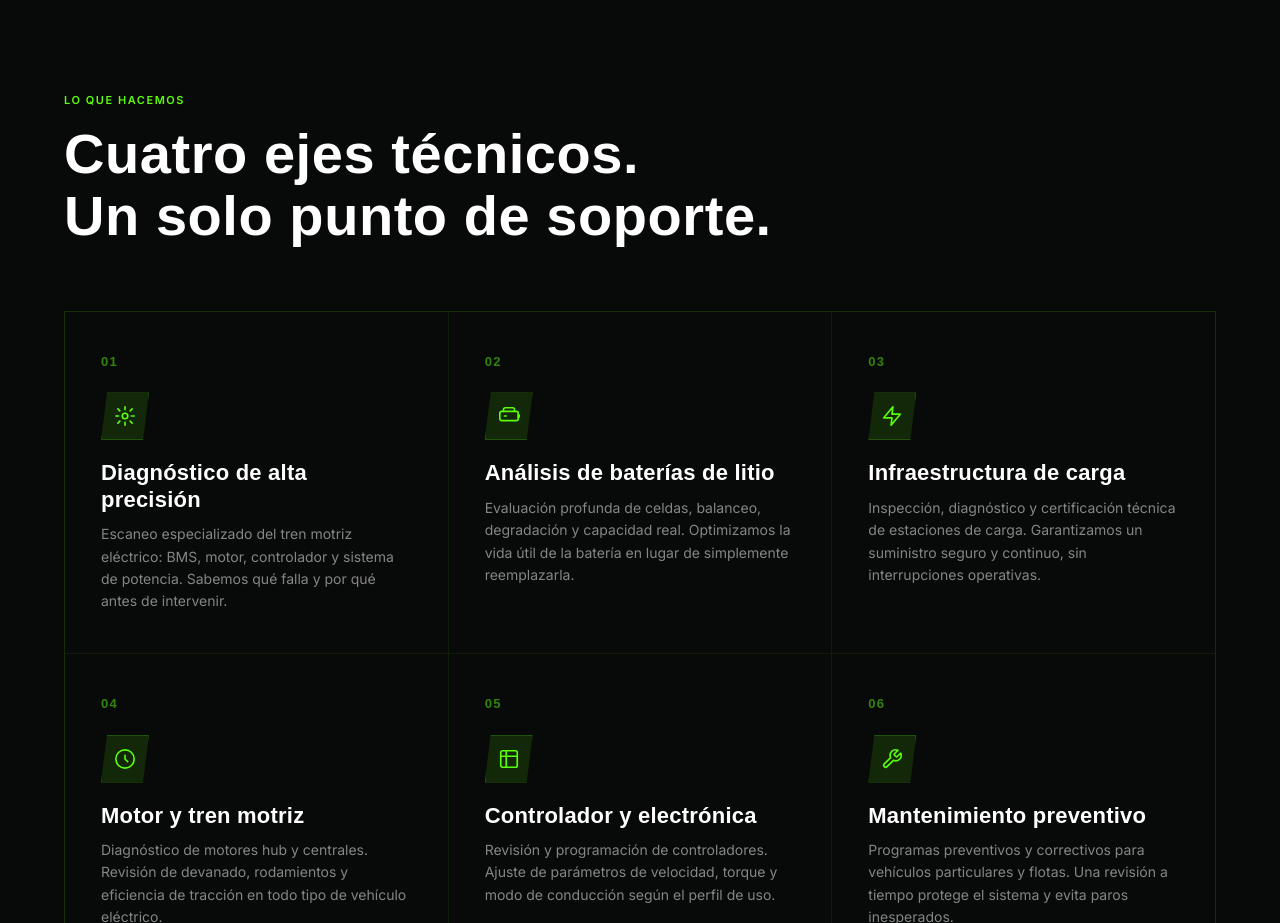
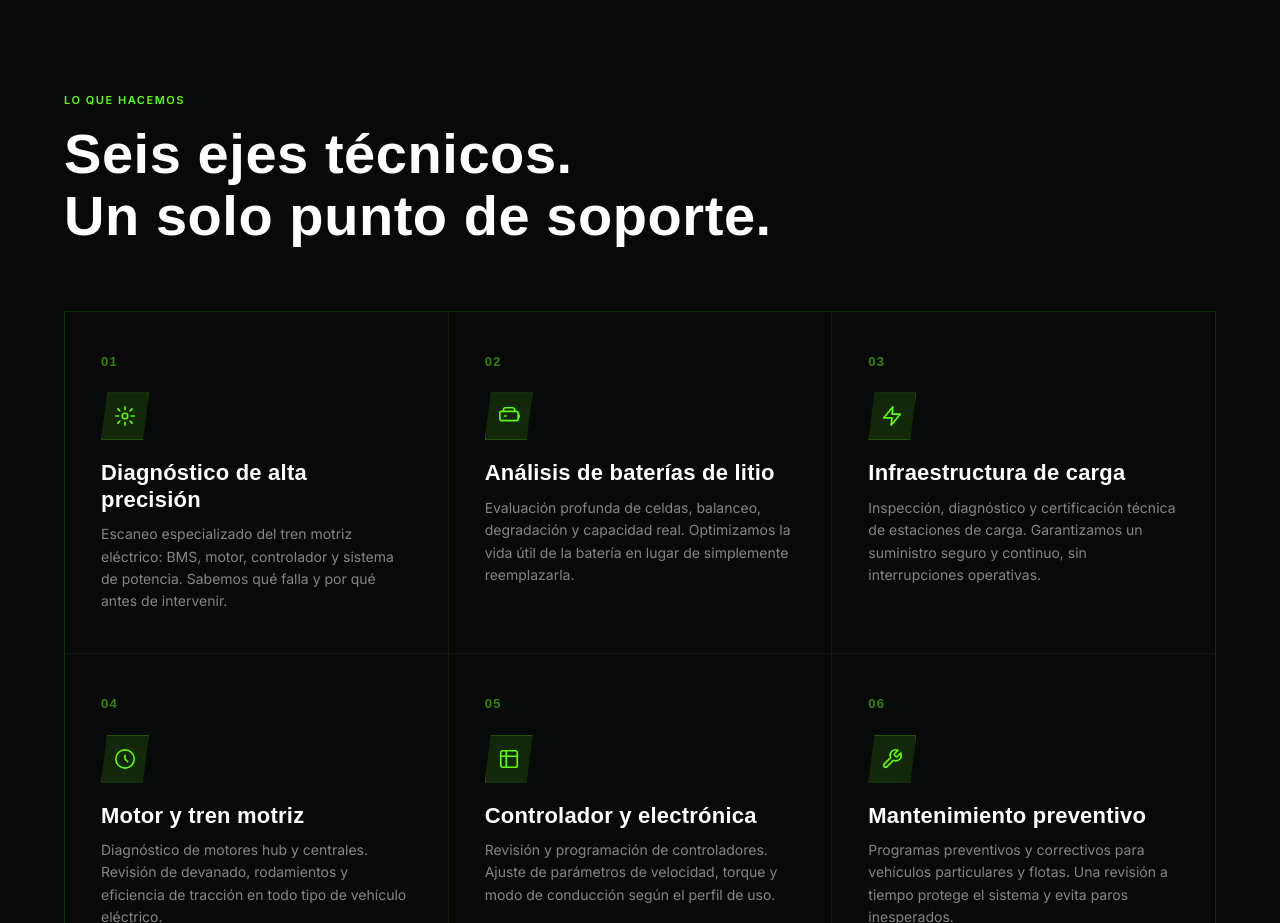
Before and after one commit to erickesq14-rgb/stromkraft-landing, a plain HTML site: page index.html in a window 1280 px wide. Shown: the part 920-1843 px from the top of the page. Drawn offline with Linux system fonts and the light colour scheme; a web font is replaced by a local one.

Commit message:
Corregir texto: Cuatro -> Seis ejes técnicos
Co-Authored-By: Claude Sonnet 5 <noreply@anthropic.com>

```diff
--- a/index.html
+++ b/index.html
@@ -694,7 +694,7 @@
 <section class="servicios" id="servicios">
   <div class="section-header">
     <span class="label-cat">Lo que hacemos</span>
-    <h2>Cuatro ejes técnicos.<br>Un solo punto de soporte.</h2>
+    <h2>Seis ejes técnicos.<br>Un solo punto de soporte.</h2>
   </div>
 
   <div class="servicios-grid">
```
